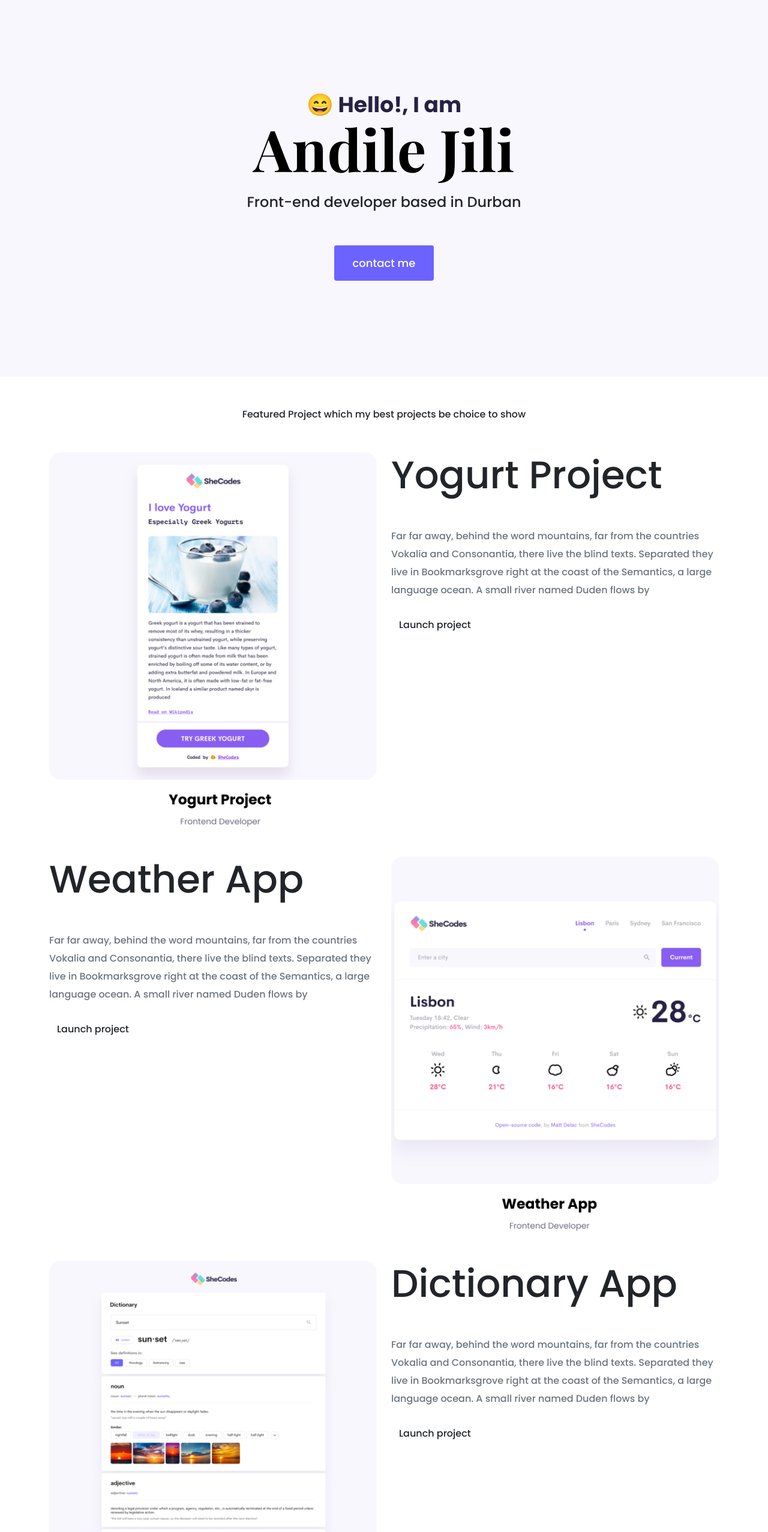
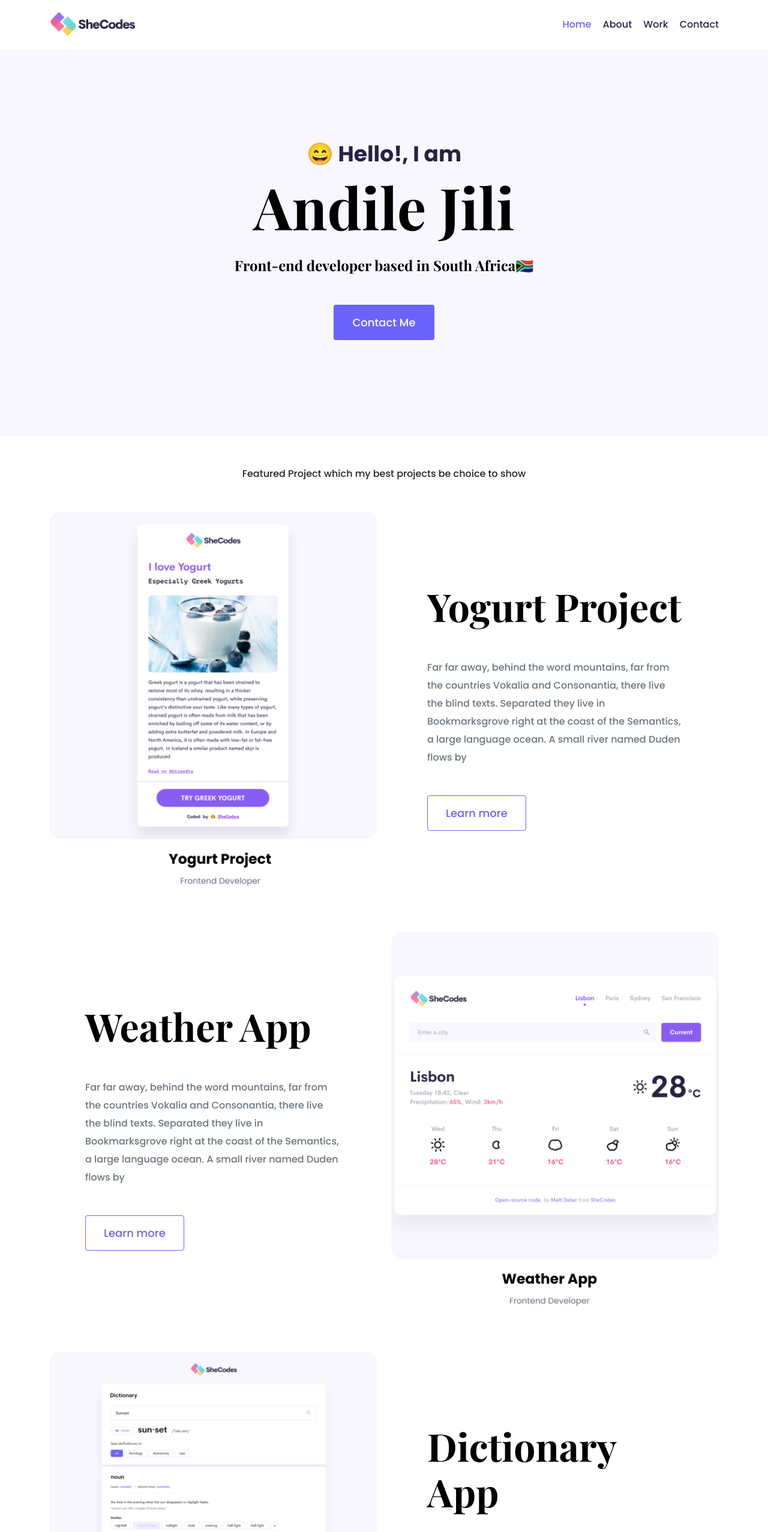
Before and after one commit to Andile-1/portfolio-project, a plain HTML site: page index.html in a window 1280 px wide. Shown: the top 2554 px of the page at 60% size. Drawn offline with nearby package versions, Linux system fonts and the light colour scheme.

Commit message:
added a header, and upgraded our css

```diff
--- a/index.html
+++ b/index.html
@@ -28,11 +28,39 @@
     <title>Portfolio</title>
   </head>
   <body>
+    <div class="container">
+      <nav class="d-flex justify-content-between">
+        <a href="/">
+          <img src="images/logo.png" class="logo d-none d-md-block" alt="" />
+          <img
+            src="images/logo-small.jpg"
+            class="logo d-block d-md-none"
+            alt=""
+          />
+        </a>
+        <ul>
+          <li class="active">
+            <a href="/"> Home</a>
+          </li>
+          <li>
+            <a href="/about.html"> About</a>
+          </li>
+          <li>
+            <a href="/work.html"> Work</a>
+          </li>
+          <li>
+            <a href="/contact.html"> Contact</a>
+          </li>
+        </ul>
+      </nav>
+    </div>
     <div class="hero">
       <p>😄 Hello!, I am</p>
       <h1>Andile Jili</h1>
-      <h2 class="mb-5">Front-end developer based in Durban</h2>
-      <a href="#" class="btn btn-branding">contact me</a>
+      <h2 class="mb-5">Front-end developer based in South Africa🇿🇦</h2>
+      <div>
+        <a href="#" class="btn btn-branding">Contact Me</a>
+      </div>
     </div>
     <p class="text-center m-5">
       Featured Project which my best projects be choice to show
@@ -40,52 +68,52 @@
     <div class="container">
       <div class="row mb-5">
         <div class="col d-none d-lg-block">
-          <img src="images/yogurt.png" class="img-fluid" />
+          <img src="images/yogurt.png" class="img-fluid" alt="" />
         </div>
-        <div class="col-6">
-          <div class="project-discription">
+        <div class="col">
+          <div class="project-description">
             <h2 class="mb-5">Yogurt Project</h2>
-            <p class="mb-4 text-muted">
+            <p class="mb-5 text-muted">
               Far far away, behind the word mountains, far from the countries
               Vokalia and Consonantia, there live the blind texts. Separated
               they live in Bookmarksgrove right at the coast of the Semantics, a
               large language ocean. A small river named Duden flows by
             </p>
-            <a href="#" class="btn btn-branding-outline">Launch project</a>
+            <a href="" class="btn btn-branding-outline"> Learn more </a>
           </div>
         </div>
       </div>
       <div class="row mb-5">
-        <div class="col-6">
-          <div class="project-discription">
+        <div class="col">
+          <div class="project-description">
             <h2 class="mb-5">Weather App</h2>
-            <p class="mb-4 text-muted">
+            <p class="mb-5 text-muted">
               Far far away, behind the word mountains, far from the countries
               Vokalia and Consonantia, there live the blind texts. Separated
               they live in Bookmarksgrove right at the coast of the Semantics, a
               large language ocean. A small river named Duden flows by
             </p>
-            <a href="#" class="btn btn-branding-outline">Launch project</a>
+            <a href="" class="btn btn-branding-outline"> Learn more </a>
           </div>
         </div>
         <div class="col d-none d-lg-block">
-          <img src="images/weather.png" class="img-fluid" />
+          <img src="images/weather.png" class="img-fluid" alt="" />
         </div>
       </div>
-      <div class="row mb-5">
+      <div class="row">
         <div class="col d-none d-lg-block">
-          <img src="images/dictionary.png" class="img-fluid" />
+          <img src="images/dictionary.png" class="img-fluid" alt="" />
         </div>
-        <div class="col-6">
-          <div class="project-discription">
+        <div class="col">
+          <div class="project-description">
             <h2 class="mb-5">Dictionary App</h2>
-            <p class="mb-4 text-muted">
+            <p class="mb-5 text-muted">
               Far far away, behind the word mountains, far from the countries
               Vokalia and Consonantia, there live the blind texts. Separated
               they live in Bookmarksgrove right at the coast of the Semantics, a
               large language ocean. A small river named Duden flows by
             </p>
-            <a href="#" class="btn btn-branding-outline">Launch project</a>
+            <a href="" class="btn btn-branding-outline"> Learn more </a>
           </div>
         </div>
       </div>
--- a/src/style.css
+++ b/src/style.css
@@ -1,99 +1,163 @@
 :root {
   --branding-color: #6c63ff;
-  --heading-font-family: "playfair display", serif;
+  --secondary-color: #f9f7fe;
+  --heading-font-family: "Playfair Display", serif;
   --default-font-family: "Poppins", sans-serif;
-  --secondary-background-color: #f9f7fe;
 }
+
 body {
   font-family: var(--default-font-family);
 }
 
 h1,
+h2,
 h3,
 h4,
 h5,
 h6 {
-  color: #000;
-  font-size: 96px;
+  color: black;
   font-family: var(--heading-font-family);
   font-weight: bold;
 }
+
+h1 {
+  font-size: 96px;
+  line-height: 1.5;
+}
+
+h2 {
+  font-size: 64px;
+}
+
 p {
   font-weight: normal;
   font-size: 16px;
   line-height: 30px;
 }
-h2 {
-  font-size: 64px;
+
+.hero {
+  background: var(--secondary-color);
+  text-align: center;
+  padding: 160px 20px;
 }
-.hero {
-  background-color: var(--secondary-background-color);
-  text-align: center;
-  padding: 160px 0;
-}
+
 .hero p {
+  font-size: 36px;
   font-weight: bold;
-  font-size: 36px;
   margin: 0;
   color: #272142;
 }
+
 .hero h2 {
+  font-family: var(--heading-font-family);
+  font-weight: normal;
+  line-height: 1.5;
+  font-size: 24px;
+}
+
+.content-container {
+  padding: 160px 20px;
+}
+
+.content h1 {
+  font-size: 64px;
+  line-height: 80px;
+}
+
+.content h2 {
+  font-size: 18px;
   font-family: var(--default-font-family);
-  font-weight: normal;
+}
+
+.content h3 {
   font-size: 24px;
-  line-height: 2;
+  line-height: 1.5;
+
+  font-family: var(--default-font-family);
 }
+
+.content p {
+  font-size: 14px;
+}
+
+.content {
+  margin: 30px;
+}
+
 .btn-branding {
-  background-color: var(--branding-color);
+  background: var(--branding-color);
   border-radius: 4px;
   color: white;
   font-size: 18px;
   line-height: 27px;
   padding: 15px 30px;
 }
-.btn-btn-branding-outline {
+
+.btn-branding-outline {
   color: var(--branding-color);
   border: 1px solid var(--branding-color);
-  padding: 15px 30px;
   border-radius: 4px;
-  color: white;
   font-size: 18px;
   line-height: 27px;
+  padding: 15px 30px;
 }
-.project-discription {
-  padding: 120px 60;
+
+.project-description {
+  padding: 120px 60px;
 }
+
+.logo {
+  max-height: 40px;
+}
+
+nav {
+  padding: 20px 0;
+}
+
+nav ul {
+  padding: 0;
+  margin: 0;
+}
+
+nav li {
+  display: inline;
+  list-style: none;
+  line-height: 42px;
+  margin-left: 15px;
+}
+
+nav a {
+  text-decoration: none;
+  color: #272142;
+  transition: all 100ms ease-in-out;
+}
+
+nav a:hover,
+nav li.active a {
+  color: var(--branding-color);
+}
+
 @media (max-width: 900px) {
   h1 {
     font-size: 44px;
-    line-height: 1.4;
+    line-height: 56px;
   }
+
   h2 {
     font-size: 44px;
   }
+
   .hero {
     padding: 80px 20px;
   }
-  .project-discription {
+
+  .content {
+    text-align: center;
+    padding: 0;
+  }
+
+  .project-description {
     padding: 0;
     text-align: center;
   }
-  .content-container {
-    text-align: center;
-    padding: 0;
-  }
 }
-.content-container {
-  padding: 160px 20px;
-}
-.content-container h1 {
-  font-size: 55px;
-  line-height: 80px;
-}
-.content {
-  margin: 30px;
-}
-.content-container h2 {
-  font-size: 18px;
-  font-family: var(--default-font-family);
-}
```
Also changed, not shown: about.html (+2 -2 lines), images/logo-small.jpg (added), images/logo.png (added).
